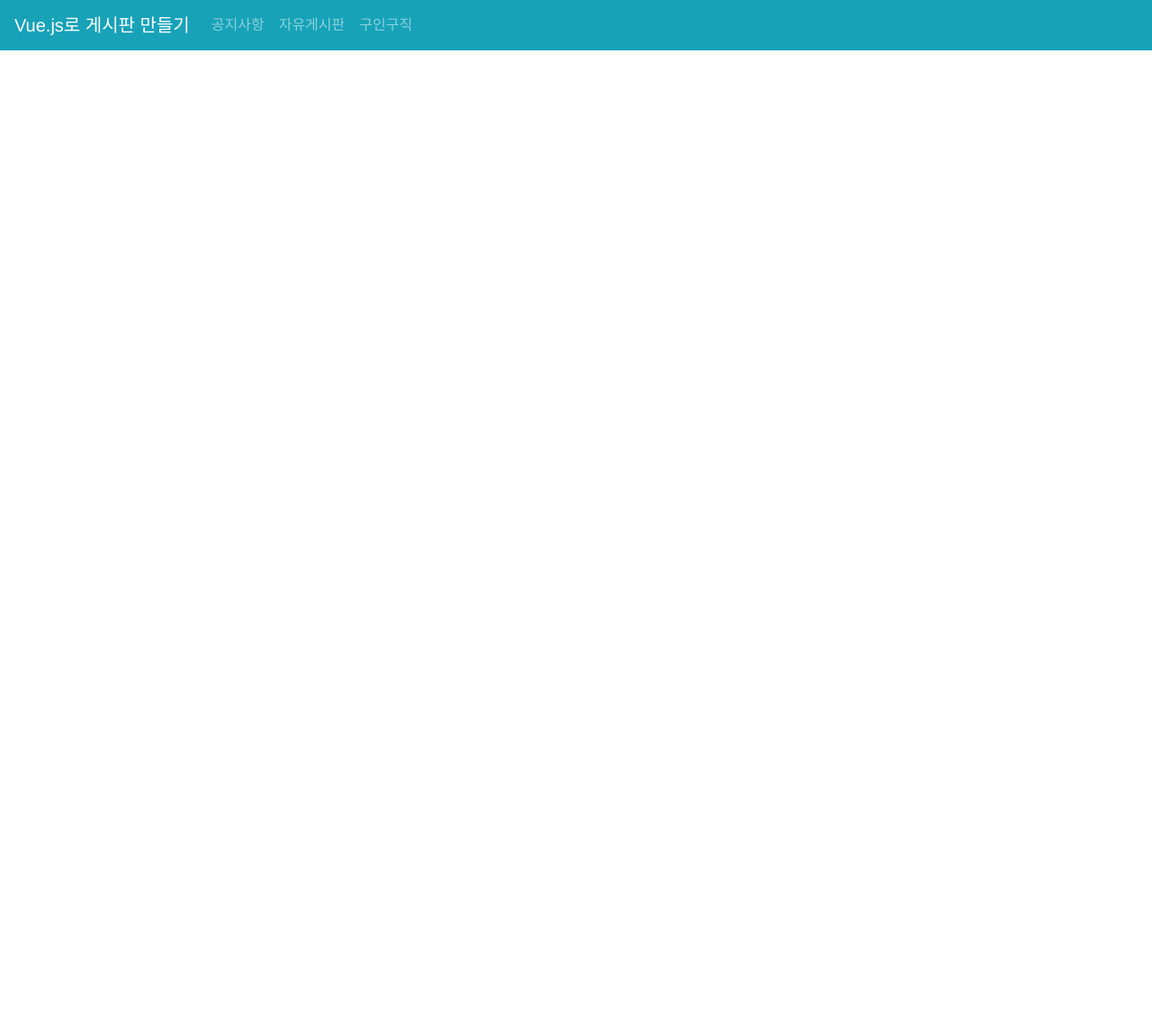
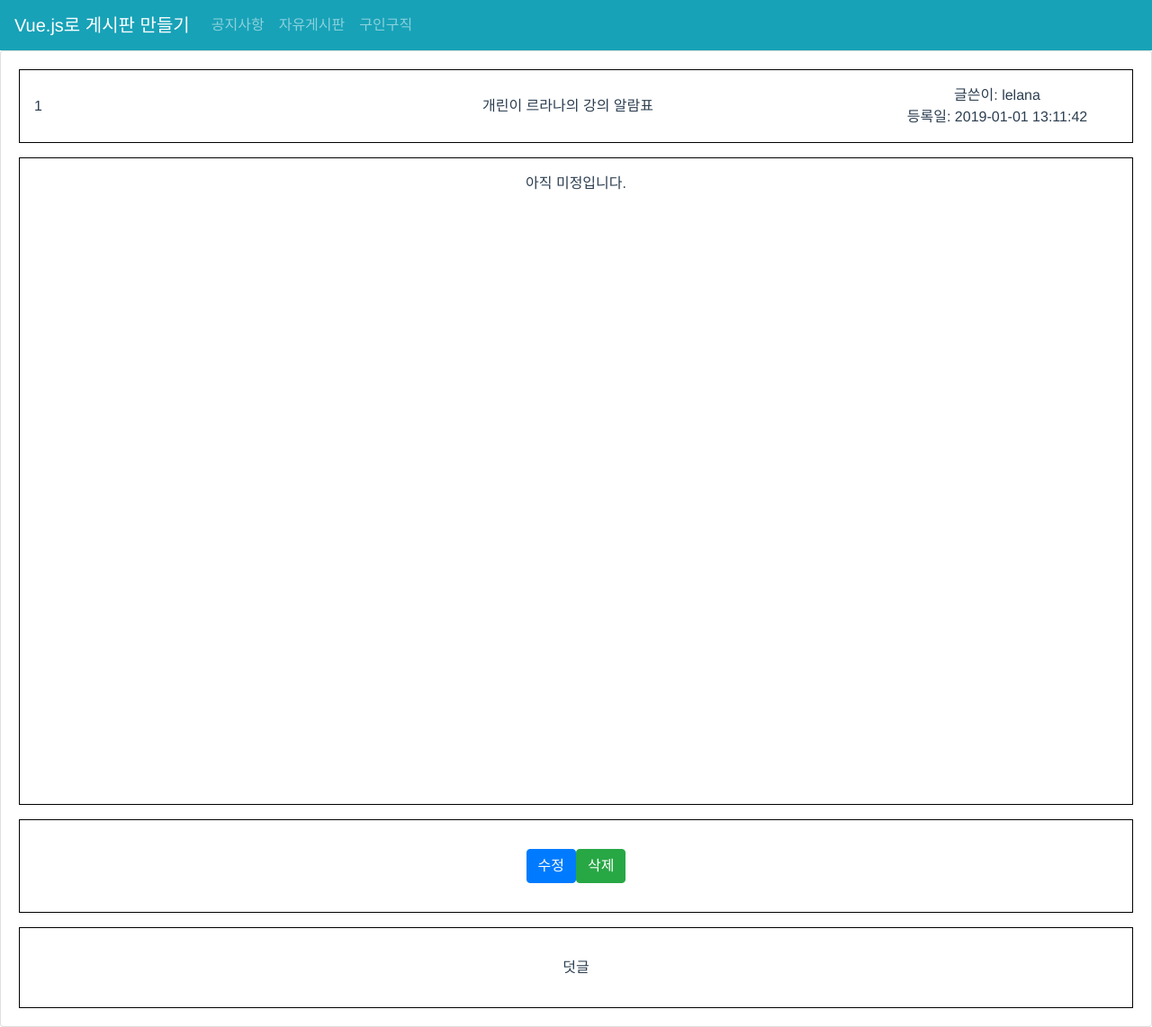
Before and after one commit to lelana0824/bootstrap-bbs, a Vue app: page /#/board/free/detail/1 in a window 1280 px wide. Before the commit this address led to /#/. Shown: the whole page at 90% size. Before the commit the page ends 800 px from the top, so only its background shows below. Built offline with nearby package versions, Linux system fonts and the light colour scheme.

Commit message:
3-1 강 내용 추가

```diff
--- a/src/components/Board.vue
+++ b/src/components/Board.vue
@@ -1,18 +1,17 @@
 <template>
   <div>
-    <b-table striped hover :items="items" :fields="fields"></b-table>
+    <b-table striped hover :items="items" :fields="fields" @row-clicked="rowClick"></b-table>
   </div>
 </template>
 
 <script>
 import data from '@/data'
 
-let items = data.Content.sort((a,b) => {return b.content_id - a.content_id})
-items = items.map(contentItem => {return {...contentItem, user_name: data.User.filter(userItem => userItem.user_id === contentItem.user_id)[0].name}})
-
 export default {
   name: 'Board',
   data() {
+    let items = data.Content.sort((a,b) => {return b.content_id - a.content_id})
+items = items.map(contentItem => {return {...contentItem, user_name: data.User.filter(userItem => userItem.user_id === contentItem.user_id)[0].name}})
     return {
       fields: [
         {
@@ -34,6 +33,13 @@
       ],
       items: items
     }
+  },
+  methods: {
+    rowClick(item, index, e) {
+      this.$router.push({
+        path: `/board/free/detail/${item.content_id}`
+      })
+    }
   }
 }
 </script>
--- /dev/null
+++ b/src/components/ContentDetail.vue
@@ -0,0 +1,107 @@
+<template>
+  <div>
+    <b-card>
+      <div class="content-detail-content-info">
+        <div class="content-detail-content-info-left">
+          <div class="content-detail-content-info-left-number">
+            {{contentId}}
+          </div>
+          <div class="content-detail-content-info-left-subject">
+            {{title}}
+          </div>
+        </div>
+        <div class="content-detail-content-info-right">
+          <div class="content-detail-content-info-right-user">
+            글쓴이: {{user}}
+          </div>
+          <div class="content-detail-content-info-right-created">
+            등록일: {{created}}
+          </div>
+        </div>
+      </div>
+      <div class="content-detail-content">
+        {{context}}
+      </div>
+      <div class="content-detail-button">
+        <b-button variant="primary">수정</b-button>
+        <b-button variant="success" @click="deleteData">삭제</b-button>
+      </div>
+      <div class="content-detail-comment">
+        덧글
+      </div>
+    </b-card>
+  </div>
+</template>
+
+<script>
+import data from "@/data";
+
+export default {
+  name: "ContentDetail",
+  data() {
+    const contentId = Number(this.$route.params.contentId);
+    const contentData = data.Content.filter(item => item.content_id === contentId)[0]
+    return {
+      contentId: contentId,
+      title: contentData.title,
+      context: contentData.context,
+      user: data.User.filter(item => item.user_id === contentData.user_id)[0]
+        .name,
+      created: contentData.created_at
+    };
+  },
+  methods: {
+    deleteData() {
+      const content_index = data.Content.findIndex(item => item.content_id === this.contentId);
+      data.Content.splice(content_index, 1)
+      this.$router.push({
+        path: '/board/free'
+      })
+    }
+  }
+};
+</script>
+<style scoped>
+.content-detail-content-info {
+  border: 1px solid black;
+  display: flex;
+  justify-content: space-between;
+}
+
+.content-detail-content-info-left {
+  width: 720px;
+  display: flex;
+  flex-direction: row;
+  justify-content: space-between;
+  align-items: center;
+  padding: 1rem;
+}
+
+.content-detail-content-info-right {
+  width: 300px;
+  display: flex;
+  flex-direction: column;
+  justify-content: center;
+  align-items: center;
+  padding: 1rem;
+}
+
+.content-detail-content {
+  border: 1px solid black;
+  margin-top: 1rem;
+  padding-top: 1rem;
+  min-height: 720px;
+}
+
+.content-detail-button {
+  border: 1px solid black;
+  margin-top: 1rem;
+  padding: 2rem;
+}
+
+.content-detail-comment {
+  border: 1px solid black;
+  margin-top: 1rem;
+  padding: 2rem;
+}
+</style>
--- a/src/router/index.js
+++ b/src/router/index.js
@@ -2,6 +2,7 @@
 import Router from 'vue-router'
 import HelloWorld from '@/components/HelloWorld'
 import Board from '@/components/Board'
+import ContentDetail from '@/components/ContentDetail';
 
 Vue.use(Router)
 
@@ -16,6 +17,11 @@
       path: '/board/free',
       name: 'Board',
       component: Board
+    },
+    {
+      path: '/board/free/detail/:contentId',
+      name: 'ContentDetail',
+      component: ContentDetail
     }
   ]
 })
```
